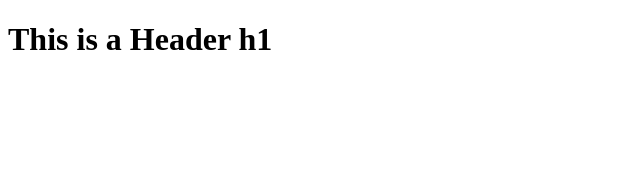
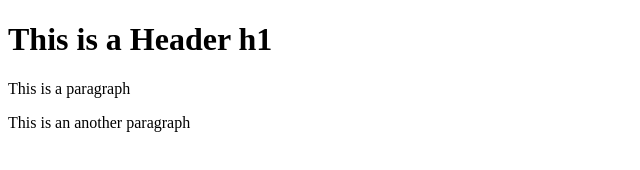
Before and after one commit to balasaraswathy-kalaivanan/git-test, a plain HTML site: page index.html in a window 1280 px wide. Shown: the whole page, without its empty margins (0-640 px from the left). Drawn offline with Linux system fonts and the light colour scheme.

Commit message:
Second Commit

```diff
--- a/index.html
+++ b/index.html
@@ -2,5 +2,7 @@
 <html>
     <body>
         <h1> This is a Header h1 </h1>
+        <p> This is a paragraph </p>
+        <p> This is an another paragraph </p>
     </body>
 </html>
```
